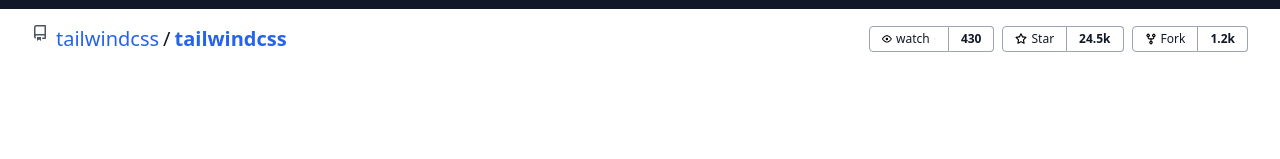
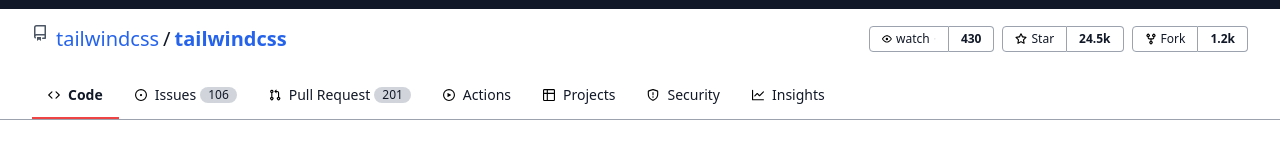
Before and after one commit to auliamnaufal/rebuild-github-tailwind, a website: page src/index.html in a window 1280 px wide. Shown: the part 47-206 px from the top of the page. Drawn offline with Linux system fonts and the light colour scheme.

Commit message:
Repo stats

```diff
--- a/src/index.html
+++ b/src/index.html
@@ -230,6 +230,67 @@
         </div>
       </div>
       <!--End repo stats-->
+			<!--Repo Nav-->
+			<ul class="border-b border-gray-400 flex items-center px-8 mt-4">
+				<li class="font-semibold">
+					<a href="#" class="flex items-center border-b-2 border-red-500 px-4 pb-3">
+						<svg aria-hidden="true" viewBox="0 0 16 16" data-view-component="true" class="w-3">
+							<path fill-rule="evenodd" d="M4.72 3.22a.75.75 0 011.06 1.06L2.06 8l3.72 3.72a.75.75 0 11-1.06 1.06L.47 8.53a.75.75 0 010-1.06l4.25-4.25zm6.56 0a.75.75 0 10-1.06 1.06L13.94 8l-3.72 3.72a.75.75 0 101.06 1.06l4.25-4.25a.75.75 0 000-1.06l-4.25-4.25z"></path>
+					</svg>
+						<span class="ml-2">Code</span>
+					</a>
+				</li>
+				<li>
+					<a href="#" class="flex items-center border-b-2 border-transparent px-4 pb-3 hover:border-gray-400 transition ease-in-out duration-150">
+						<svg aria-hidden="true" viewBox="0 0 16 16" data-view-component="true" class="w-3">
+							<path d="M8 9.5a1.5 1.5 0 100-3 1.5 1.5 0 000 3z"></path><path fill-rule="evenodd" d="M8 0a8 8 0 100 16A8 8 0 008 0zM1.5 8a6.5 6.5 0 1113 0 6.5 6.5 0 01-13 0z"></path>
+					</svg>
+						<span class="ml-2">Issues</span>
+						<span class="px-2 rounded-lg ml-1 text-xs bg-gray-300">106</span>
+					</a>
+				</li>
+				<li>
+					<a href="#" class="flex items-center border-b-2 border-transparent px-4 pb-3 hover:border-gray-400 transition ease-in-out duration-150">
+						<svg aria-hidden="true" viewBox="0 0 16 16" data-view-component="true" class="w-3">
+							<path fill-rule="evenodd" d="M7.177 3.073L9.573.677A.25.25 0 0110 .854v4.792a.25.25 0 01-.427.177L7.177 3.427a.25.25 0 010-.354zM3.75 2.5a.75.75 0 100 1.5.75.75 0 000-1.5zm-2.25.75a2.25 2.25 0 113 2.122v5.256a2.251 2.251 0 11-1.5 0V5.372A2.25 2.25 0 011.5 3.25zM11 2.5h-1V4h1a1 1 0 011 1v5.628a2.251 2.251 0 101.5 0V5A2.5 2.5 0 0011 2.5zm1 10.25a.75.75 0 111.5 0 .75.75 0 01-1.5 0zM3.75 12a.75.75 0 100 1.5.75.75 0 000-1.5z"></path>
+					</svg>
+						<span class="ml-2">Pull Request</span>
+						<span class="px-2 rounded-lg ml-1 text-xs bg-gray-300">201</span>
+					</a>
+				</li>
+				<li>
+					<a href="#" class="flex items-center border-b-2 border-transparent px-4 pb-3 hover:border-gray-400 transition ease-in-out duration-150">
+						<svg aria-hidden="true" viewBox="0 0 16 16" data-view-component="true" class="w-3">
+							<path fill-rule="evenodd" d="M1.5 8a6.5 6.5 0 1113 0 6.5 6.5 0 01-13 0zM8 0a8 8 0 100 16A8 8 0 008 0zM6.379 5.227A.25.25 0 006 5.442v5.117a.25.25 0 00.379.214l4.264-2.559a.25.25 0 000-.428L6.379 5.227z"></path>
+					</svg>
+						<span class="ml-2">Actions</span>
+					</a>
+				</li>
+				<li>
+					<a href="#" class="flex items-center border-b-2 border-transparent px-4 pb-3 hover:border-gray-400 transition ease-in-out duration-150">
+						<svg aria-hidden="true" viewBox="0 0 16 16" data-view-component="true" class="w-3">
+							<path fill-rule="evenodd" d="M0 1.75C0 .784.784 0 1.75 0h12.5C15.216 0 16 .784 16 1.75v12.5A1.75 1.75 0 0114.25 16H1.75A1.75 1.75 0 010 14.25V1.75zM1.5 6.5v7.75c0 .138.112.25.25.25H5v-8H1.5zM5 5H1.5V1.75a.25.25 0 01.25-.25H5V5zm1.5 1.5v8h7.75a.25.25 0 00.25-.25V6.5h-8zm8-1.5h-8V1.5h7.75a.25.25 0 01.25.25V5z"></path>
+					</svg>
+						<span class="ml-2">Projects</span>
+					</a>
+				</li>
+				<li>
+					<a href="#" class="flex items-center border-b-2 border-transparent px-4 pb-3 hover:border-gray-400 transition ease-in-out duration-150">
+						<svg aria-hidden="true" viewBox="0 0 16 16" data-view-component="true" class="w-3">
+							<path fill-rule="evenodd" d="M7.467.133a1.75 1.75 0 011.066 0l5.25 1.68A1.75 1.75 0 0115 3.48V7c0 1.566-.32 3.182-1.303 4.682-.983 1.498-2.585 2.813-5.032 3.855a1.7 1.7 0 01-1.33 0c-2.447-1.042-4.049-2.357-5.032-3.855C1.32 10.182 1 8.566 1 7V3.48a1.75 1.75 0 011.217-1.667l5.25-1.68zm.61 1.429a.25.25 0 00-.153 0l-5.25 1.68a.25.25 0 00-.174.238V7c0 1.358.275 2.666 1.057 3.86.784 1.194 2.121 2.34 4.366 3.297a.2.2 0 00.154 0c2.245-.956 3.582-2.104 4.366-3.298C13.225 9.666 13.5 8.36 13.5 7V3.48a.25.25 0 00-.174-.237l-5.25-1.68zM9 10.5a1 1 0 11-2 0 1 1 0 012 0zm-.25-5.75a.75.75 0 10-1.5 0v3a.75.75 0 001.5 0v-3z"></path>
+					</svg>
+						<span class="ml-2">Security</span>
+					</a>
+				</li>
+				<li>
+					<a href="#" class="flex items-center border-b-2 border-transparent px-4 pb-3 hover:border-gray-400 transition ease-in-out duration-150">
+						<svg aria-hidden="true" viewBox="0 0 16 16" data-view-component="true" class="w-3">
+							<path fill-rule="evenodd" d="M1.5 1.75a.75.75 0 00-1.5 0v12.5c0 .414.336.75.75.75h14.5a.75.75 0 000-1.5H1.5V1.75zm14.28 2.53a.75.75 0 00-1.06-1.06L10 7.94 7.53 5.47a.75.75 0 00-1.06 0L3.22 8.72a.75.75 0 001.06 1.06L7 7.06l2.47 2.47a.75.75 0 001.06 0l5.25-5.25z"></path>
+					</svg>
+						<span class="ml-2">Insights</span>
+					</a>
+				</li>
+			</ul>
     </div>
   </body>
 </html>
```
Also changed, not shown: dist/output.css.
